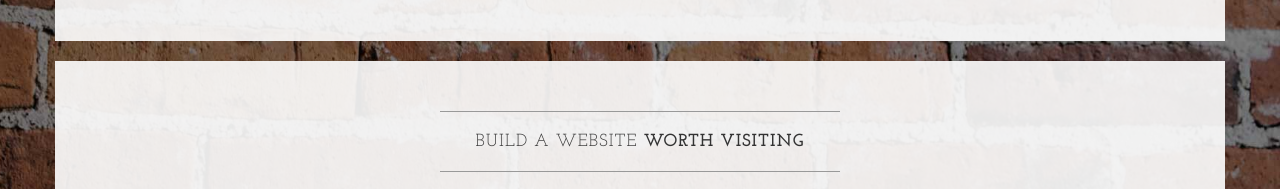
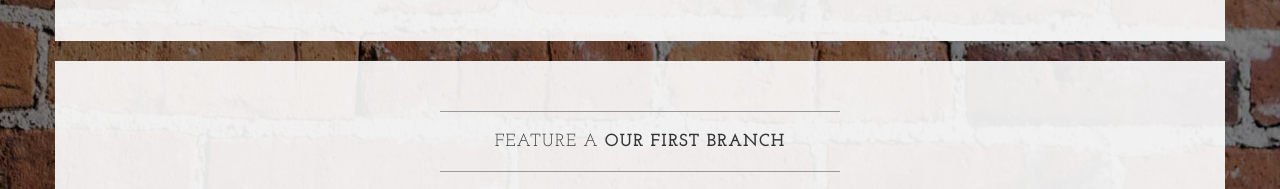
Before and after one commit to aamahfouz/gettingstarted, a plain HTML site: page index.html in a window 1280 px wide. Shown: the part 1043-1232 px from the top of the page. Drawn offline with nearby package versions, Linux system fonts and the light colour scheme.

Commit message:
Subject: Initial Commit FeatureA
What happened ?
Changed the title

Ticket #

```diff
--- a/index.html
+++ b/index.html
@@ -123,8 +123,8 @@
             <div class="box">
                 <div class="col-lg-12">
                     <hr>
-                    <h2 class="intro-text text-center">Build a website
-                        <strong>worth visiting</strong>
+                    <h2 class="intro-text text-center">Feature A
+                        <strong>Our First Branch</strong>
                     </h2>
                     <hr>
                     <img class="img-responsive img-border img-left" src="img/intro-pic.jpg" alt="">
```
